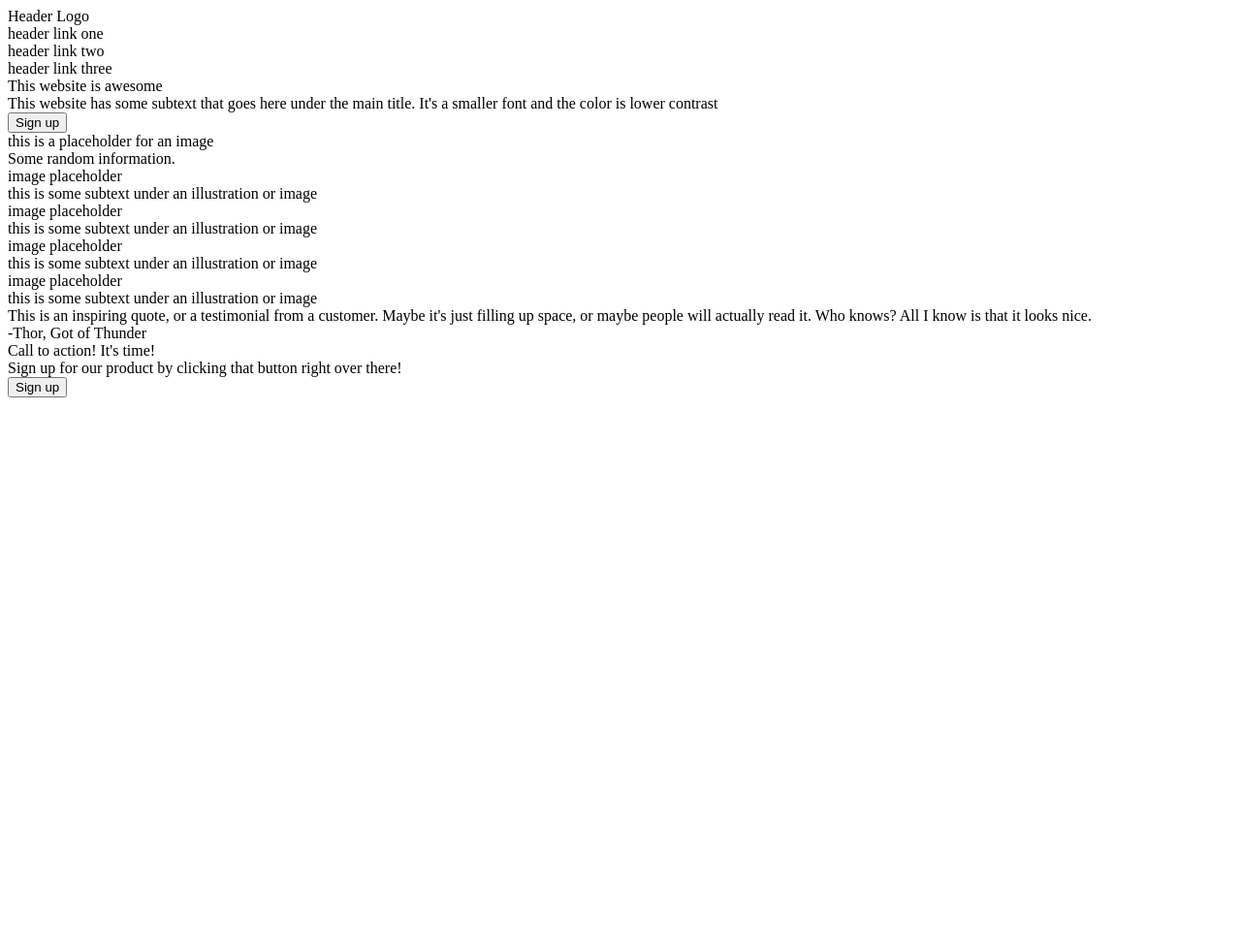
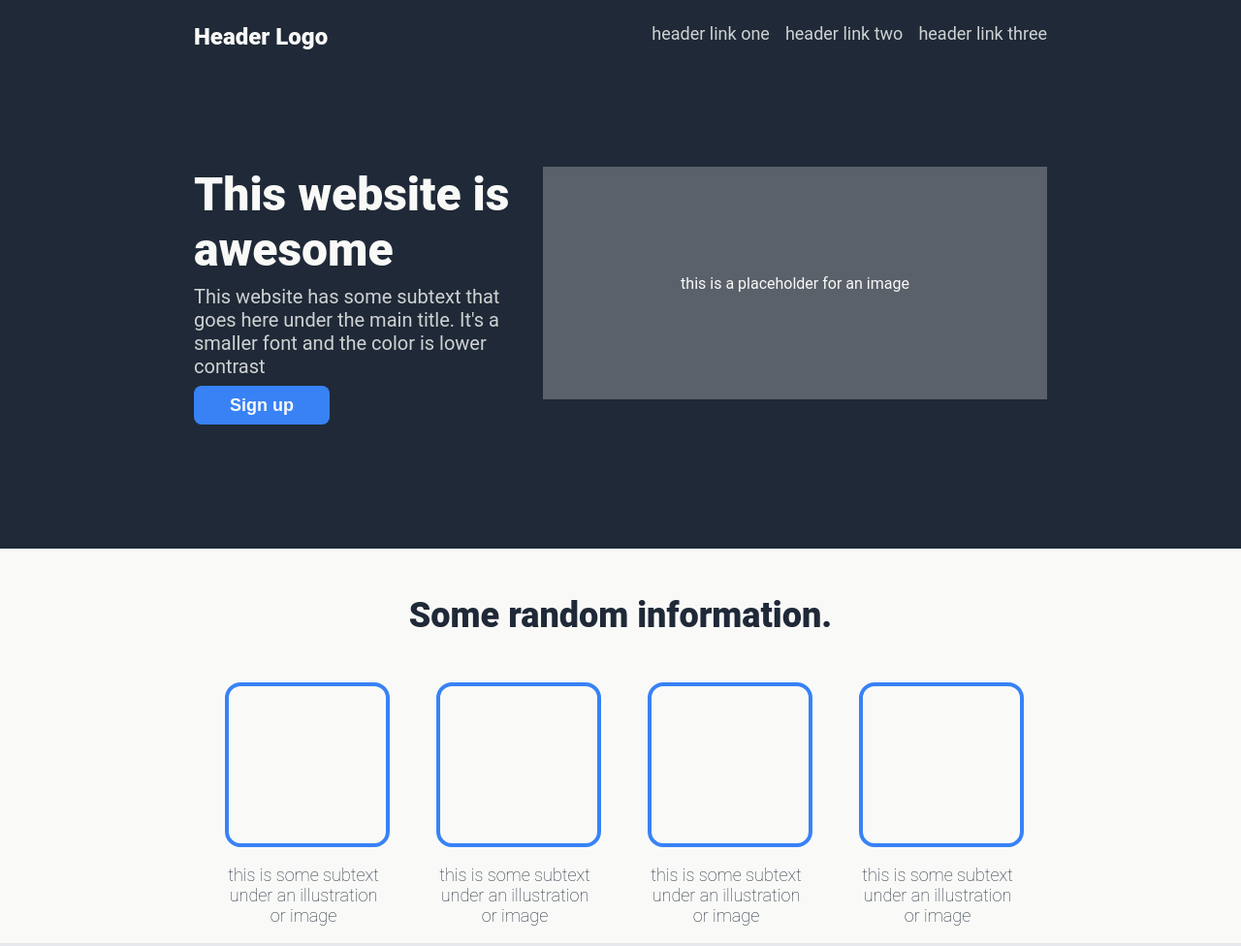
Before and after one commit to jjkurczak/odin-landing-page, a plain HTML site: page index.html in a window 1280 px wide. Shown: the top 976 px of the page at 97% size. Before the commit the page ends 800 px from the top, so only its background shows below. Drawn offline with Linux system fonts and the light colour scheme.

Commit message:
Major update: filled in HTML structure and added stylesheet
-Added more classes to HTML, switched to using more semantic elements instead of all divs
-Added a stylesheet, added classes to many elements to style closely to example images

```diff
--- a/index.html
+++ b/index.html
@@ -4,54 +4,64 @@
 	<meta charset="UTF-8">
 	<meta name="viewport" content="width=device-width, initial-scale=1.0">
 	<title>This Website Is Awesome: Landing Page project</title>
+	<link rel="stylesheet" href="style.css">
 </head>
 <body>
-	<div>
-		<div>Header Logo</div>
-		<div>header link one</div>
-		<div>header link two</div>
-		<div>header link three</div>
+	<header class="header">
+		<div class="header-logo">Header Logo</div>
+		<nav class="nav-links">
+			<ul>
+				<li><a href="#">header link one</a></li>
+				<li><a href="#">header link two</a></li>
+				<li><a href="#">header link three</a></li>
+			</ul>
+		</nav>
+	</header>
+
+	<main>
+		<section class="promo-section">
+			<div class="half-section">
+				<h1>This website is awesome</h1>
+				<p>This website has some subtext that goes here under the main title.
+					It's a smaller font and the color is lower contrast</p>
+				<button class="call-to-action-button">Sign up</button>
 			</div>
-
-	<div>
-		<div>This website is awesome</div>
-		<div>This website has some subtext that goes here under the main title.
-			It's a smaller font and the color is lower contrast</div>
-		<button>Sign up</button>
-		<div>this is a placeholder for an image</div>
+			<div class="fake-image">this is a placeholder for an image</div>
+		</section>
+		<section class="cards-section">
+			<h1>Some random information.</h1>
+			<div class="card-list">
+				<div class="card">
+					<div class="card-image"></div>
+					<p>this is some subtext under an illustration or image</p>
 				</div>
-
-	<div>
-		<div>Some random information.</div>
-		<div>
-			<div>image placeholder</div>
-			<div>this is some subtext under an illustration or image</div>
+				<div class="card">
+					<div class="card-image"></div>
+					<p>this is some subtext under an illustration or image</p>
 				</div>
-		<div>
-			<div>image placeholder</div>
-			<div>this is some subtext under an illustration or image</div>
+				<div class="card">
+					<div class="card-image"></div>
+					<p>this is some subtext under an illustration or image</p>
 				</div>
-		<div>
-			<div>image placeholder</div>
-			<div>this is some subtext under an illustration or image</div>
-		</div>
-		<div>
-			<div>image placeholder</div>
-			<div>this is some subtext under an illustration or image</div>
+				<div class="card">
+					<div class="card-image"></div>
+					<p>this is some subtext under an illustration or image</p>
 				</div>
 			</div>
-
+		</section>
+		<section class="quote-section">
+			<p class="quote-main">This is an inspiring quote, or a testimonial from a customer.
+				Maybe it's just filling up space, or maybe people will actually read it.
+				Who knows? All I know is that it looks nice.</p>
+			<p class="quote-source">-Thor, God of Thunder</p>
+			</section>
+		<section class="call-to-action-section">
 			<div>
-		<div>This is an inspiring quote, or a testimonial from a customer.
-			Maybe it's just filling up space, or maybe people will actually read it.
-			Who knows? All I know is that it looks nice.</div>
-		<div>-Thor, Got of Thunder</div>
+				<h1>Call to action! It's time!</h1>
+				<p>Sign up for our product by clicking that button right over there!</p>
 			</div>
-
-	<div>
-		<div>Call to action! It's time!</div>
-		<div>Sign up for our product by clicking that button right over there!</div>
-		<button>Sign up</button>
-	</div>
+			<button class="call-to-action-button">Sign up</button>
+		</section>
+	</main>
 </body>
 </html>
--- /dev/null
+++ b/style.css
@@ -0,0 +1,171 @@
+body {
+	/* background-color: #1F2937; */
+	background-color: #F9FAF8;
+	font-family: "Roboto", sans-serif;
+	/* padding: 0px 10vw; */
+	margin: 0;
+	color: #1F2937;
+}
+
+a {
+	text-decoration: none;
+	color: #f9faf8ce;
+}
+
+.nav-links ul {
+	list-style-type: none;
+	margin: 0;
+	padding: 0;
+	display: flex;
+	gap: 16px;
+	font-size: 18px;
+}
+
+
+.header, .promo-section {
+	background-color: #1F2937;
+	color: #F9FAF8;
+	padding: 24px 200px;
+}
+
+.header {
+	display: flex;
+	justify-content: space-between;
+	/* padding: 16px 0px; */
+}
+
+
+
+.header-logo {
+	font-size: 24px;
+	font-weight: 900;
+}
+
+
+.promo-section {
+	display: flex;
+	/* padding: 64px 0px; */
+	justify-content: space-between;
+	align-items: flex-start;
+	gap: 16px;
+	padding-top: 96px;
+	padding-bottom: 128px;
+}
+
+.promo-section h1 {
+	font-size: 48px;
+	font-weight: 900;
+	margin: 0;
+}
+
+.promo-section p {
+	color: #f9faf8ce;
+	font-size: 20px;
+	margin: 8px 0px;
+}
+
+.half-section {
+	flex-grow: 1;
+	flex-basis: 0;
+}
+
+.fake-image {
+	background-color: rgb(90, 97, 106);
+	width: 520px;
+	height: 240px;
+	display: flex;
+	justify-content: center;
+	align-items: center;
+}
+
+.call-to-action-button {
+	color: #F9FAF8;
+	background-color: #3882F6;
+	text-align: center;
+	padding: 4px 24px;
+	border-radius: 8px;
+	border: 0px;
+	font-size: 18px;
+	width: 140px;
+	height: 40px;
+	font-weight: 900;
+}
+
+.call-to-action-section button {
+	border: 2px solid #F9FAF8;
+}
+
+.cards-section {
+	background-color: #F9FAF8;
+}
+
+.cards-section h1 {
+	text-align: center;
+	font-size: 36px;
+	font-weight: 900;
+	margin: 48px 0px;
+
+}
+
+.card-list {
+	display: flex;
+	justify-content: center;
+	gap: 56px;
+	flex-wrap: wrap;
+}
+
+.card {
+	width: 162px;
+}
+
+.card-image {
+	border: solid 4px #3882F6;
+	width: 162px;
+	height: 162px;
+	border-radius: 16px;
+}
+
+.card p {
+	text-align: center;
+	font-size: 18px;
+	font-weight: 100;
+}
+
+.quote-section {
+	background-color: #E5E7EB;
+	padding: 64px 340px;
+}
+
+.quote-main {
+	font-size: 36px;
+	font-weight: 100;
+	font-style: italic;
+	color: #1F2937;
+}
+
+.quote-source {
+	font-weight: 900;
+	text-align: right;
+	font-size: 22px;
+}
+
+.call-to-action-section {
+	display: flex;
+	justify-content: space-between;
+	align-items: center;
+	background-color: #3882F6;
+	color: #F9FAF8;
+	border-radius: 8px;
+	margin: 64px 200px;
+	padding: 16px 128px;
+}
+
+.call-to-action-section h1 {
+	margin-bottom: 0;
+	font-size: 22px;
+}
+
+.call-to-action-section p {
+	margin-top: 8px;
+	font-size: 18px;
+}
```
Lines whose indentation alone changed are shown as unchanged.
